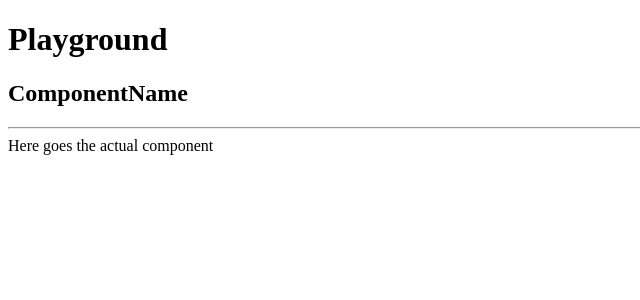
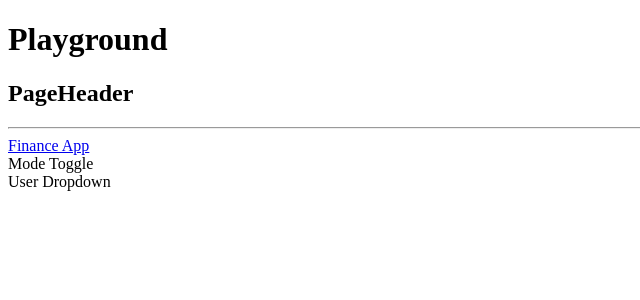
Before and after one commit to piotr-jura-udemy/nextjs-finance-app, a Next.js app: page /playground in a window 1280 px wide. Shown: the top 300 px of the page, without its empty margins (0-640 px from the left). Built offline with nearby package versions, Linux system fonts and the light colour scheme.

Commit message:
201-page-header

```diff
--- /dev/null
+++ b/app/dashboard/page.js
@@ -0,0 +1,3 @@
+export default function Page() {
+  return (<>Hello from the dashboard</>)
+}
--- a/app/playground/page.js
+++ b/app/playground/page.js
@@ -1,12 +1,14 @@
+import PageHeader from '../../components/page-header'
+
 export default function Page() {
   return (
     <main className="space-y-8">
       <h1 className="text-4xl mt-8">Playground</h1>
 
       <div>
-        <h2 className="mb-4 text-lg font-mono">ComponentName</h2>
+        <h2 className="mb-4 text-lg font-mono">PageHeader</h2>
         <hr className="mb-4 border-gray-200 dark:border-gray-800" />
-        <div>Here goes the actual component</div>
+        <div><PageHeader /></div>
       </div>
     </main>
   )
--- /dev/null
+++ b/components/page-header.js
@@ -0,0 +1,14 @@
+import Link from 'next/link'
+
+export default function PageHeader({className}) {
+  return (
+    <header className={`flex justify-between items-center ${className}`}>
+      <Link href="/dashboard" className="text-xl hover:underline underline-offset-8 decoration-2">Finance App</Link>
+
+      <div className="flex items-center space-x-4">
+        <div>Mode Toggle</div>
+        <div>User Dropdown</div>
+      </div>
+    </header>
+  )
+}
```
Also changed, not shown: app/dashboard/layout.js (added, +11 -0 lines).
